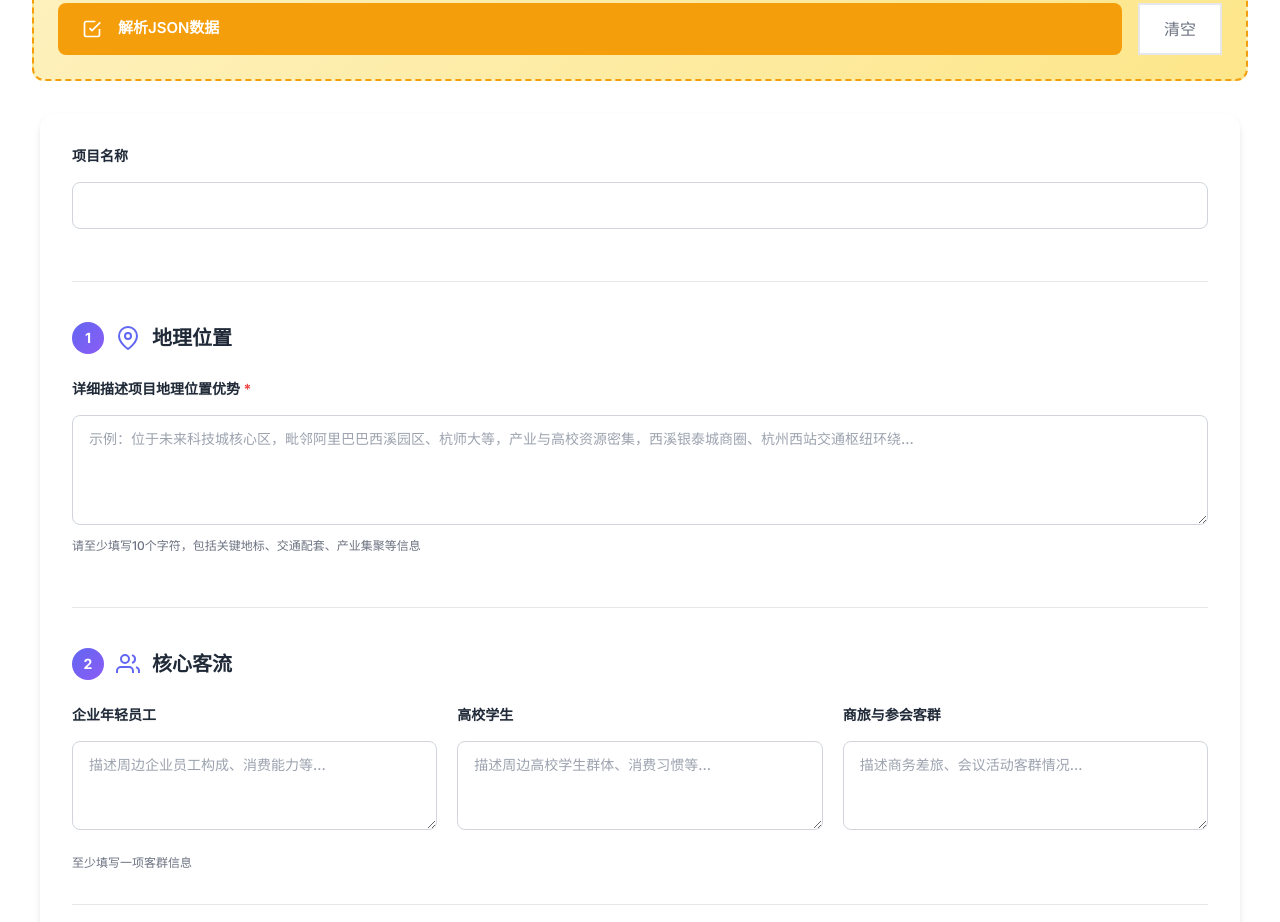
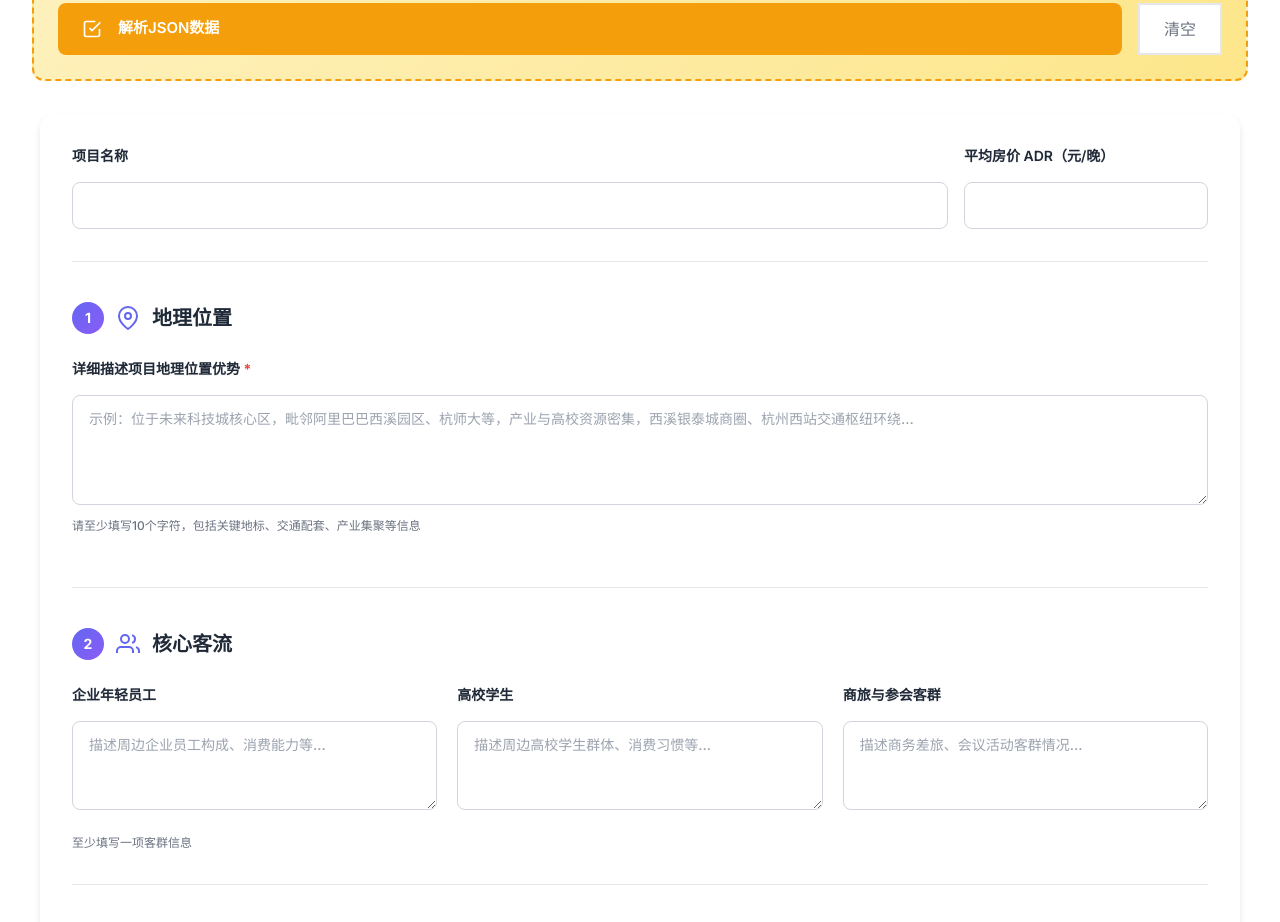
Before and after one commit to Davidsea-z/hotel-evaluation-system, a plain HTML site: page index.html in a window 1280 px wide. Shown: the part 3724-4646 px from the top of the page. Drawn offline with nearby package versions, Linux system fonts and the light colour scheme; animation ran at ten frames a second.

Commit message:
fix: 评估表单内新增ADR输入框，解析后可见并联动投资模型

```diff
--- a/index.html
+++ b/index.html
@@ -472,9 +472,10 @@
             <div id="assessment-form-container" class="assessment-form-container">
                 <form id="investmentAssessmentForm" class="investment-assessment-form">
 
-                    <!-- 项目名称 -->
+                    <!-- 项目名称 + ADR -->
                     <div class="assessment-form-section">
-                        <div class="form-group">
+                        <div style="display: grid; grid-template-columns: 1fr auto; gap: 1rem; align-items: end;">
+                            <div class="form-group" style="margin-bottom: 0;">
                                 <label for="project_name">项目名称</label>
                                 <input
                                     type="text"
@@ -482,6 +483,18 @@
                                     name="project_name"
                                     placeholder="例如：顺昌大酒店（杭州滨江聚才路地铁站店）"
                                 />
+                            </div>
+                            <div class="form-group" style="margin-bottom: 0; min-width: 160px;">
+                                <label for="assessment_adr">平均房价 ADR（元/晚）</label>
+                                <input
+                                    type="number"
+                                    id="assessment_adr"
+                                    name="assessment_adr"
+                                    placeholder="360"
+                                    min="0" step="1"
+                                    oninput="syncAdr(this.value)"
+                                />
+                            </div>
                         </div>
                     </div>
 
--- a/js/assessment.js
+++ b/js/assessment.js
@@ -24,6 +24,15 @@ let assessmentDraftData = {};
 let esportsHotelsCount = 0;
 let businessHotelsCount = 0;
 
+// 评估表单 ADR 联动投资模型 avgPrice
+function syncAdr(val) {
+    const adrElem = document.getElementById('avgPrice');
+    if (adrElem) {
+        adrElem.value = val;
+        if (typeof calculate === 'function') calculate();
+    }
+}
+
 // ==========================================
 // LocalStorage草稿管理
 // ==========================================
@@ -47,6 +56,8 @@ function loadAssessmentDraft() {
             const data = JSON.parse(draft);
             // 填充表单
             document.getElementById('project_name').value = data.project_name || '';
+            const assessAdr = document.getElementById('assessment_adr');
+            if (assessAdr && data.adr != null) { assessAdr.value = data.adr; syncAdr(data.adr); }
             document.getElementById('geographic_location').value = data.geographic_location || '';
             document.getElementById('customer_enterprise').value = data.core_customer_flow?.企业年轻员工 || '';
             document.getElementById('customer_student').value = data.core_customer_flow?.高校学生 || '';
@@ -225,6 +236,7 @@ function getAssessmentFormData() {
     // 基础字段
     const data = {
         project_name: document.getElementById('project_name').value.trim(),
+        adr: parseFloat(document.getElementById('assessment_adr').value) || null,
         geographic_location: document.getElementById('geographic_location').value.trim(),
         core_customer_flow: {
             '企业年轻员工': document.getElementById('customer_enterprise').value.trim(),
@@ -742,14 +754,16 @@ function fillFormWithParsedData(data) {
         if (elem) { elem.value = data.project_name; console.log('✓ 项目名称已填充:', data.project_name); }
     }
 
-    // 填充 adr → avgPrice（平均房价ADR）
+    // 填充 adr → assessment_adr（评估表单内）+ avgPrice（投资模型区）
     const adrValue = (data.adr != null) ? data.adr : (data.avg_daily_rate != null ? data.avg_daily_rate : data.average_daily_rate);
     if (adrValue != null) {
+        const assessAdr = document.getElementById('assessment_adr');
+        if (assessAdr) { assessAdr.value = adrValue; console.log('✓ ADR（评估表单）已填充:', adrValue); }
         const adrElem = document.getElementById('avgPrice');
         if (adrElem) {
             adrElem.value = adrValue;
             if (typeof calculate === 'function') calculate();
-            console.log('✓ ADR（平均房价）已填充:', adrValue);
+            console.log('✓ ADR（投资模型）已同步:', adrValue);
         }
     }
 
```
Lines whose indentation alone changed are shown as unchanged.
